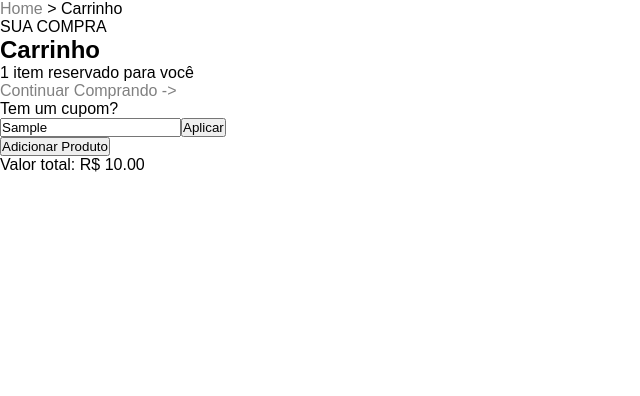
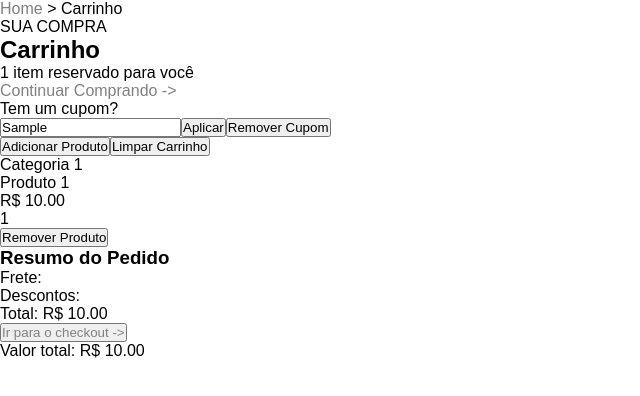
Before and after one commit to Phduartebjj/E-commerce-AgroAgrega, an Angular app in the folder e-commerce-AgroAgrega/: page /cart in a window 1280 px wide. Both pictures are taken after typing "Sample" into the empty fields and a click on the button "Adicionar Produto". Shown: the top 396 px of the page, without its empty margins (0-640 px from the left). Built offline with nearby package versions, Linux system fonts and the light colour scheme.

Commit message:
feat: Adiciona funcionalidades de remoção de cupons e limpeza do carrinho, e layout dos produtos

```diff
--- a/e-commerce-AgroAgrega/src/app/features/cart/cart.html
+++ b/e-commerce-AgroAgrega/src/app/features/cart/cart.html
@@ -25,9 +25,31 @@
     <p>Tem um cupom?</p>
     <input #couponInput type="text" placeholder="Digite seu cupom" />
     <button (click)="applyCoupon(couponInput.value)">Aplicar</button>
+    <button (click)="removeCoupon()">Remover Cupom</button>
   </section>
 
   <button (click)="addProduct(item)">Adicionar Produto</button>
+  <button (click)="clearCart()">Limpar Carrinho</button>
+
+  @for (item of cartItems(); track item.product.id) {
+    <div>
+      <p>{{ item.product.category }}</p>
+      <p>{{ item.product.title }}</p>
+      <p>{{ item.product.price | precoFormatado }}</p>
+      <p>{{ item.quantity }}</p>
+
+      <button (click)="removeProduct(item.product)">Remover Produto</button>
+    </div>
+  }
+
+  <div>
+    <h3>Resumo do Pedido</h3>
+    <p>Frete: </p>
+    <p>Descontos: </p>
+    <p>Total: {{ totalValue() | precoFormatado}}</p>
+
+    <button> <a routerLink="/checkout">Ir para o checkout -> </a></button>
+  </div>
 
   @if (isEmpty()) {
     <p>Seu carrinho está vazio</p>
--- a/e-commerce-AgroAgrega/src/app/features/cart/cart.ts
+++ b/e-commerce-AgroAgrega/src/app/features/cart/cart.ts
@@ -36,7 +36,15 @@ export class CartComponent {
     console.log('Cupom aplicado:', couponCode);
   }
 
+  removeCoupon(): void {
+    this.cart.removeCoupon();
+  }
+
   removeProduct(product: ProductModel): void {
     this.cart.removeCartItem(product);
   }
+
+  clearCart(): void {
+    this.cart.cleanCartItem();
+  }
 }
```
